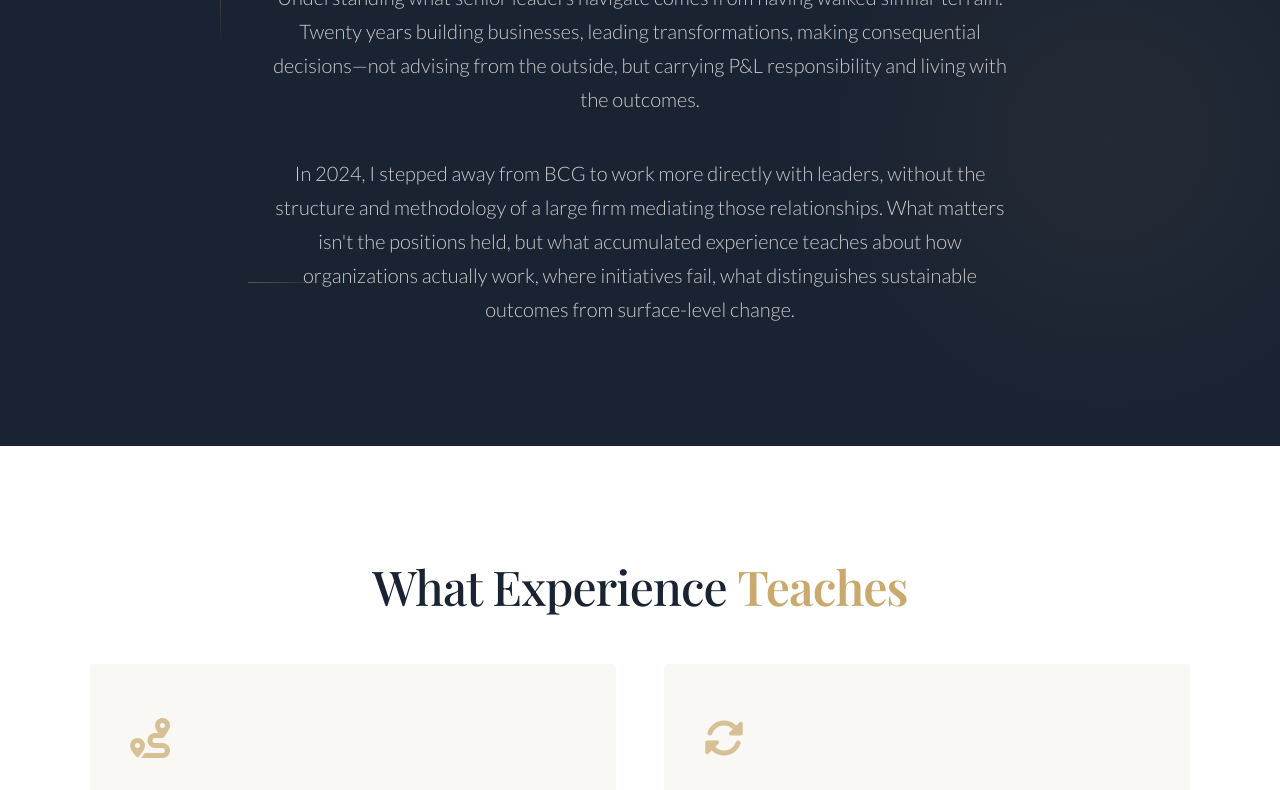
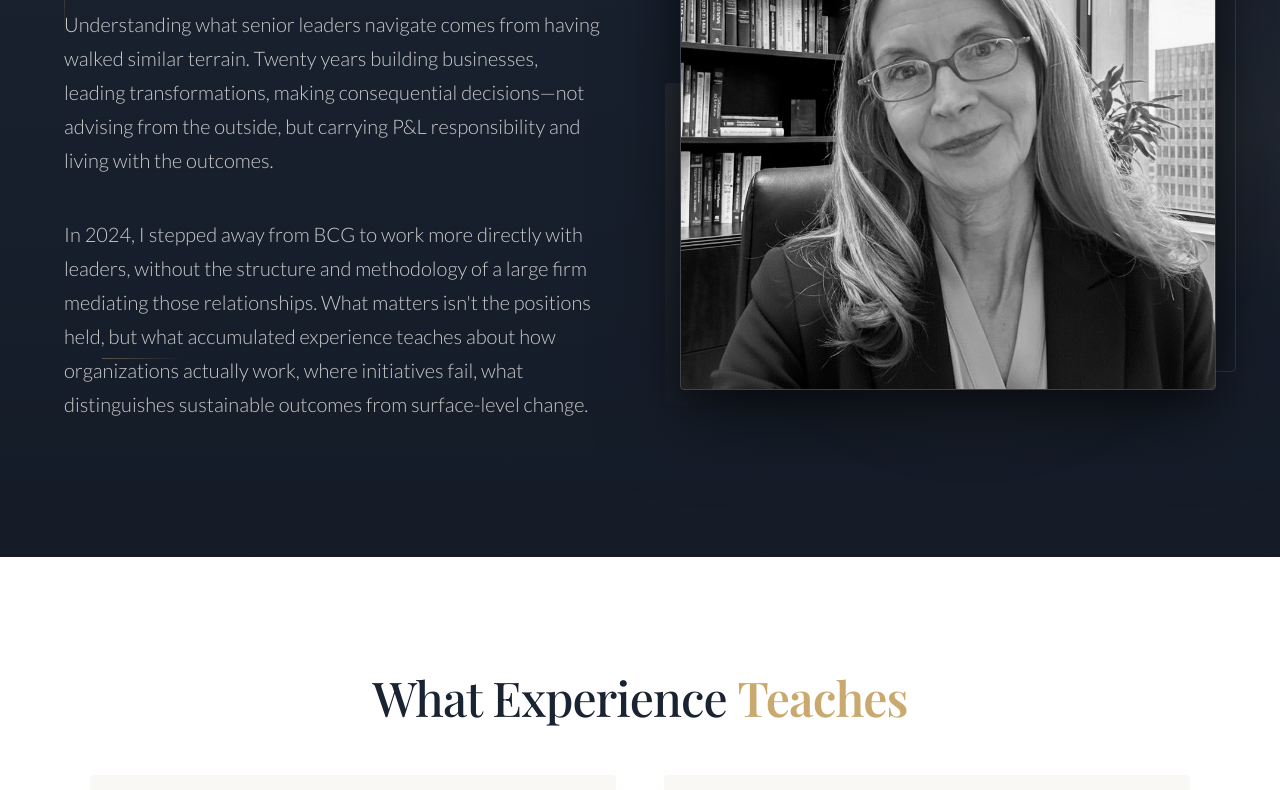
Before and after one commit to amitbhalla/cah, a plain HTML site: page profile.html in a window 1280 px wide. Shown: the part 314-1104 px from the top of the page. Drawn offline with nearby package versions, Linux system fonts and the light colour scheme.

Commit message:
site v2.2

```diff
--- a/profile.html
+++ b/profile.html
@@ -40,13 +40,18 @@
     </nav>
 
     <!-- Hero Section -->
-    <section class="page-hero">
+    <section class="hero">
         <div class="hero-container">
-            <div class="page-hero-content">
-                <div class="hero-label fade-in">Profile</div>
-                <h1 class="fade-in fade-in-delay-1">The Path That Shapes <span class="highlight">How I Work</span></h1>
-                <p class="hero-intro fade-in fade-in-delay-2">Understanding what senior leaders navigate comes from having walked similar terrain. Twenty years building businesses, leading transformations, making consequential decisions—not advising from the outside, but carrying P&L responsibility and living with the outcomes.</p>
-                <p class="hero-intro fade-in fade-in-delay-2">In 2024, I stepped away from BCG to work more directly with leaders, without the structure and methodology of a large firm mediating those relationships. What matters isn't the positions held, but what accumulated experience teaches about how organizations actually work, where initiatives fail, what distinguishes sustainable outcomes from surface-level change.</p>
+            <div class="hero-grid hero-grid-two-col">
+                <div class="hero-content">
+                    <div class="hero-label fade-in">Profile</div>
+                    <h1 class="fade-in fade-in-delay-1">The Path That Shapes <span class="highlight">How I Work</span></h1>
+                    <p class="hero-intro fade-in fade-in-delay-2">Understanding what senior leaders navigate comes from having walked similar terrain. Twenty years building businesses, leading transformations, making consequential decisions—not advising from the outside, but carrying P&L responsibility and living with the outcomes.</p>
+                    <p class="hero-intro fade-in fade-in-delay-2">In 2024, I stepped away from BCG to work more directly with leaders, without the structure and methodology of a large firm mediating those relationships. What matters isn't the positions held, but what accumulated experience teaches about how organizations actually work, where initiatives fail, what distinguishes sustainable outcomes from surface-level change.</p>
+                </div>
+                <div class="hero-image fade-in fade-in-delay-2">
+                    <img src="cah_profile.jpeg" alt="Chris Howe - Executive Coach and Strategic Advisor" class="profile-image-grayscale">
+                </div>
             </div>
         </div>
     </section>
--- a/styles.css
+++ b/styles.css
@@ -2746,3 +2746,13 @@ footer {
         font-size: 1rem;
     }
 }
+
+/* Profile Image Grayscale Effect */
+.profile-image-grayscale {
+    filter: grayscale(100%);
+    transition: filter 0.5s cubic-bezier(0.4, 0, 0.2, 1), transform 0.5s cubic-bezier(0.4, 0, 0.2, 1), box-shadow 0.5s ease;
+}
+
+.profile-image-grayscale:hover {
+    filter: grayscale(0%);
+}
```
Also changed, not shown: cah_profile.jpeg (added), 1 other file.
